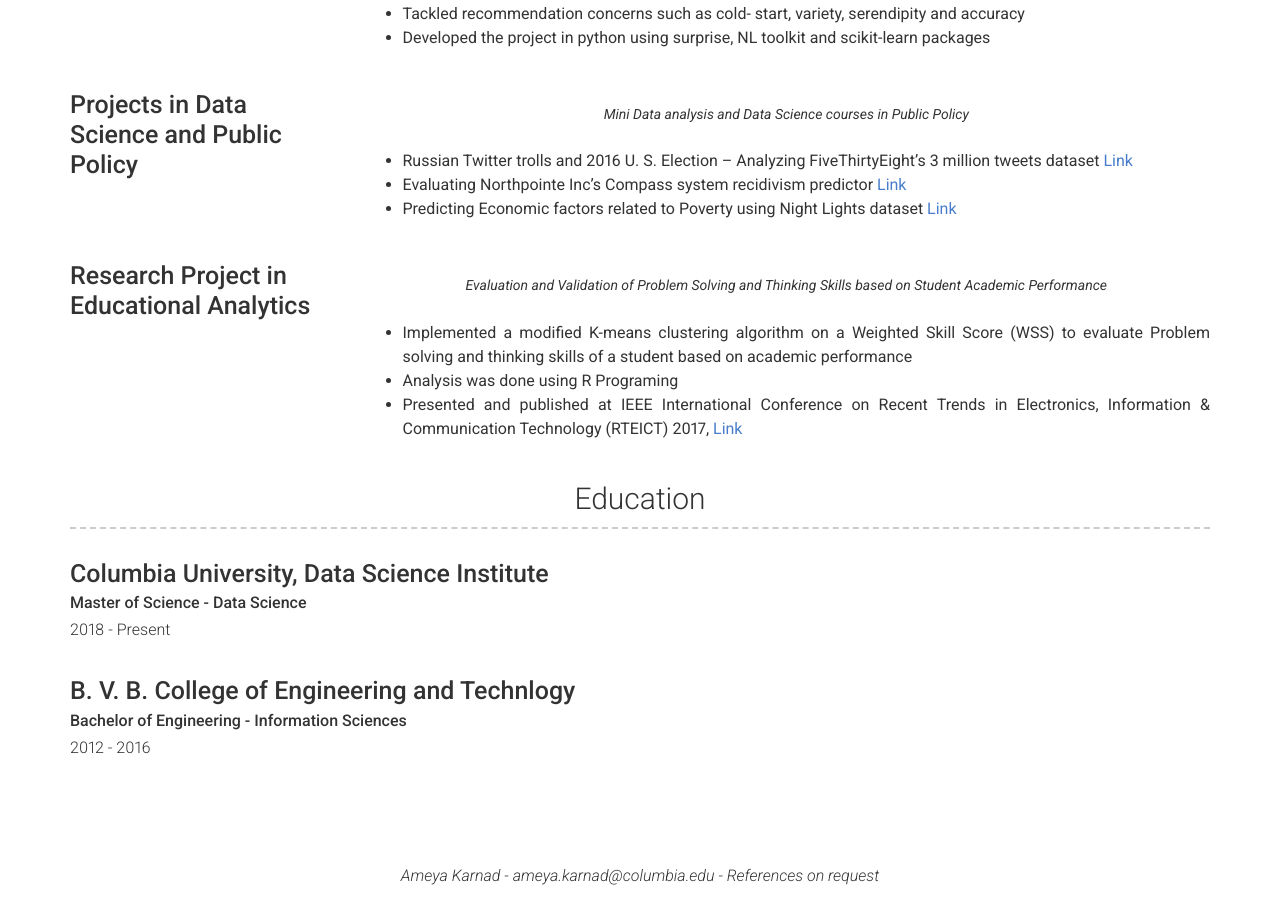
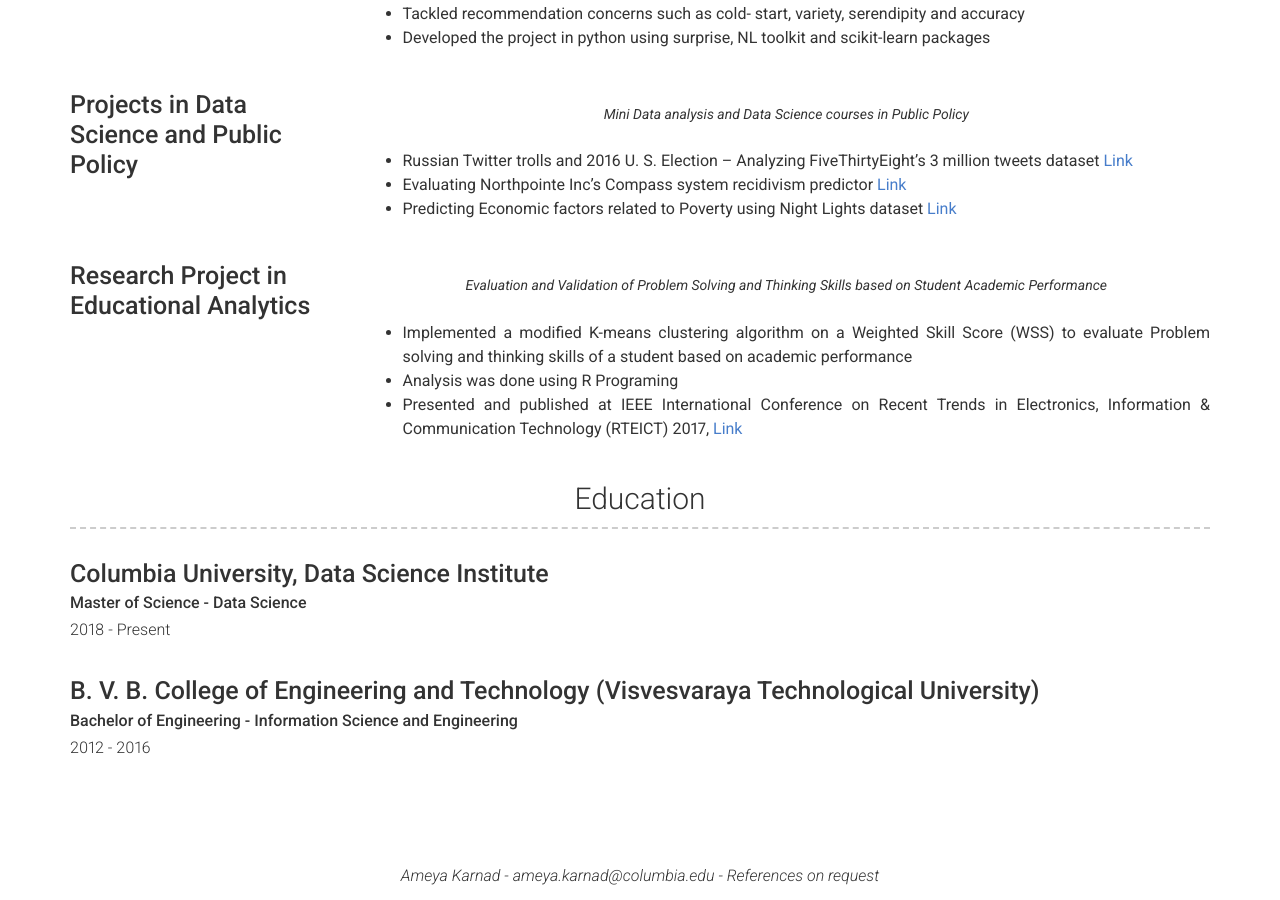
Before and after one commit to ameyakarnad/ameyakarnad.github.io, a Jekyll site: the page built from index.md, in a window 1280 px wide and 900 px high, scrolled down 2025 px. Built offline with Jekyll 4.4.1, drawn with Linux system fonts in a browser that asks for light colours.

Commit message:
Update education.yml

```diff
--- a/_data/education.yml
+++ b/_data/education.yml
@@ -4,6 +4,6 @@
   qualification: Master of Science - Data Science
 
 - layout: top
-  name: B. V. B. College of Engineering and Technlogy
+  name: B. V. B. College of Engineering and Technology (Visvesvaraya Technological University)
   dates: 2012 - 2016
-  qualification: Bachelor of Engineering - Information Sciences
+  qualification: Bachelor of Engineering - Information Science and Engineering
```
